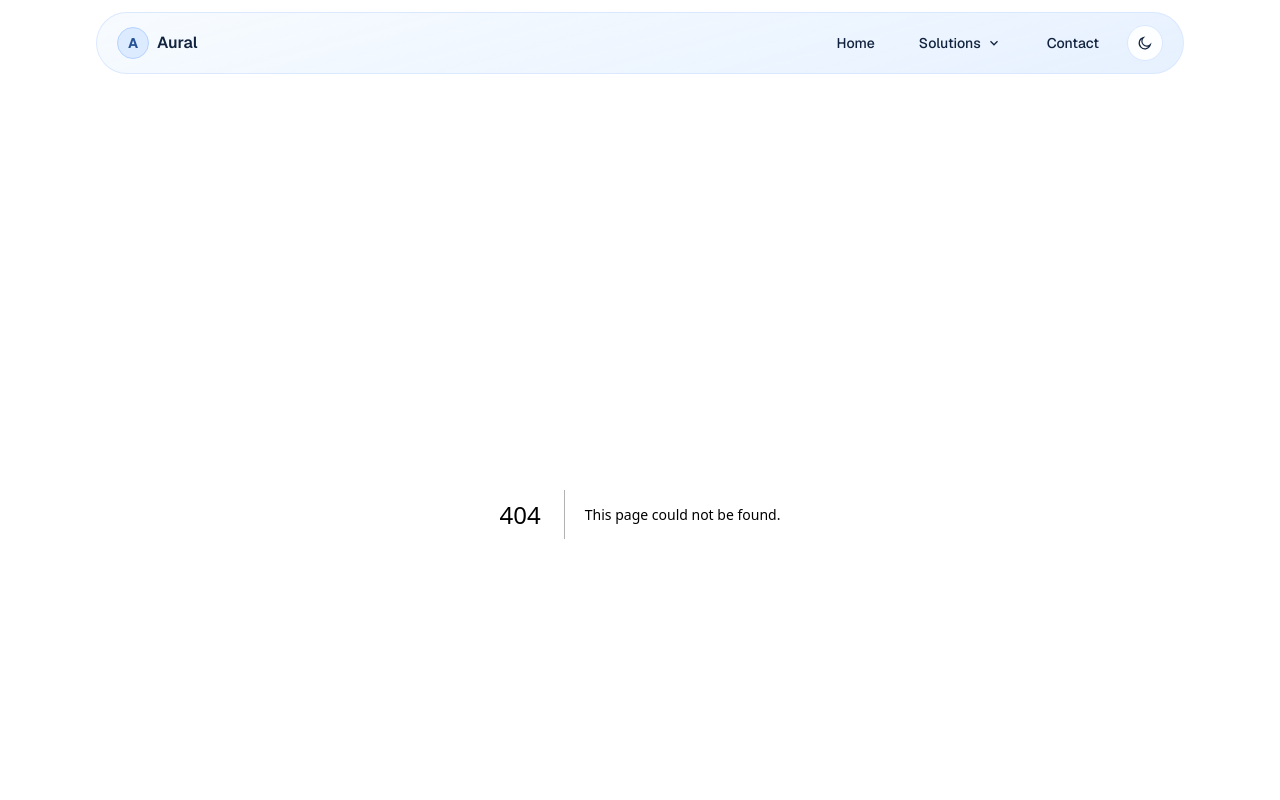
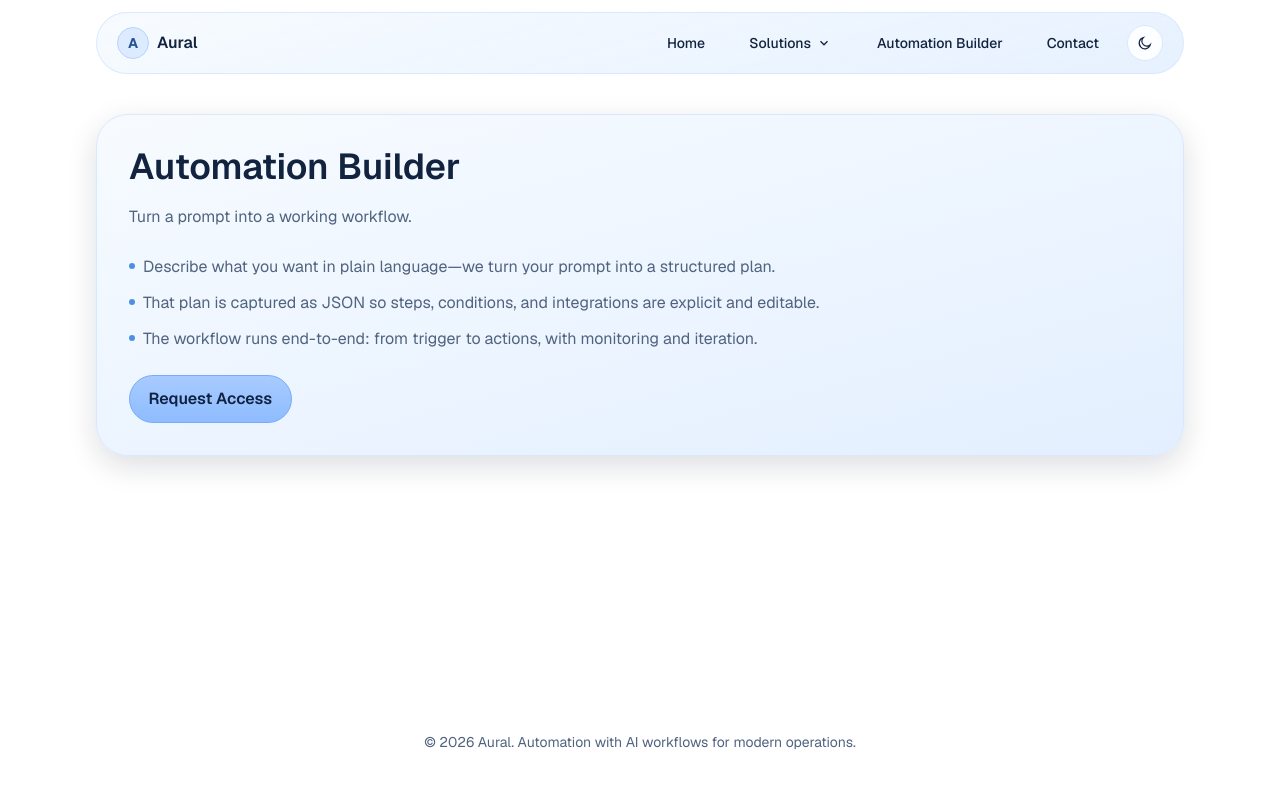
Before and after one commit to siddak1234/snoopy, a Next.js app: page /automation-builder in a window 1280 px wide. Before the commit this address had no page. Shown: the top 800 px of the page. Built offline with nearby package versions, Linux system fonts and the light colour scheme.

Commit message:
Automation Builder initial

```diff
--- /dev/null
+++ b/app/automation-builder/page.tsx
@@ -0,0 +1,33 @@
+import Link from "next/link";
+
+export default function AutomationBuilderPage() {
+  return (
+    <div className="grid gap-4 lg:grid-cols-3 lg:gap-5">
+      <section className="bubble p-6 sm:p-8 lg:col-span-3">
+        <h1 className="text-3xl font-semibold sm:text-4xl">Automation Builder</h1>
+        <p className="mt-4 max-w-2xl text-base leading-7 text-[var(--muted)]">
+          Turn a prompt into a working workflow.
+        </p>
+
+        <ul className="mt-6 space-y-3 text-sm text-[var(--muted)] sm:text-base">
+          <li className="flex items-start gap-2">
+            <span aria-hidden className="mt-2 h-1.5 w-1.5 shrink-0 rounded-full bg-[var(--bullet)]" />
+            <span>Describe what you want in plain language—we turn your prompt into a structured plan.</span>
+          </li>
+          <li className="flex items-start gap-2">
+            <span aria-hidden className="mt-2 h-1.5 w-1.5 shrink-0 rounded-full bg-[var(--bullet)]" />
+            <span>That plan is captured as JSON so steps, conditions, and integrations are explicit and editable.</span>
+          </li>
+          <li className="flex items-start gap-2">
+            <span aria-hidden className="mt-2 h-1.5 w-1.5 shrink-0 rounded-full bg-[var(--bullet)]" />
+            <span>The workflow runs end-to-end: from trigger to actions, with monitoring and iteration.</span>
+          </li>
+        </ul>
+
+        <Link href="/contact" className="btn-primary mt-6 inline-block px-5">
+          Request Access
+        </Link>
+      </section>
+    </div>
+  );
+}
--- a/app/layout.tsx
+++ b/app/layout.tsx
@@ -26,6 +26,7 @@ export const metadata: Metadata = {
 
 const navLinks = [
   { href: "/", label: "Home" },
+  { href: "/automation-builder", label: "Automation Builder" },
   { href: "/contact", label: "Contact" },
 ];
 
```
